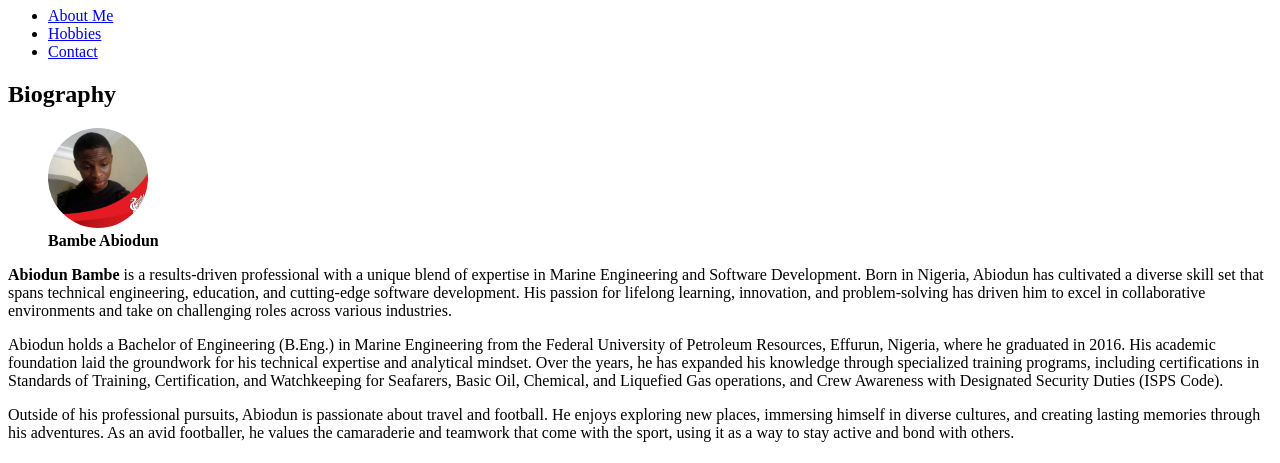
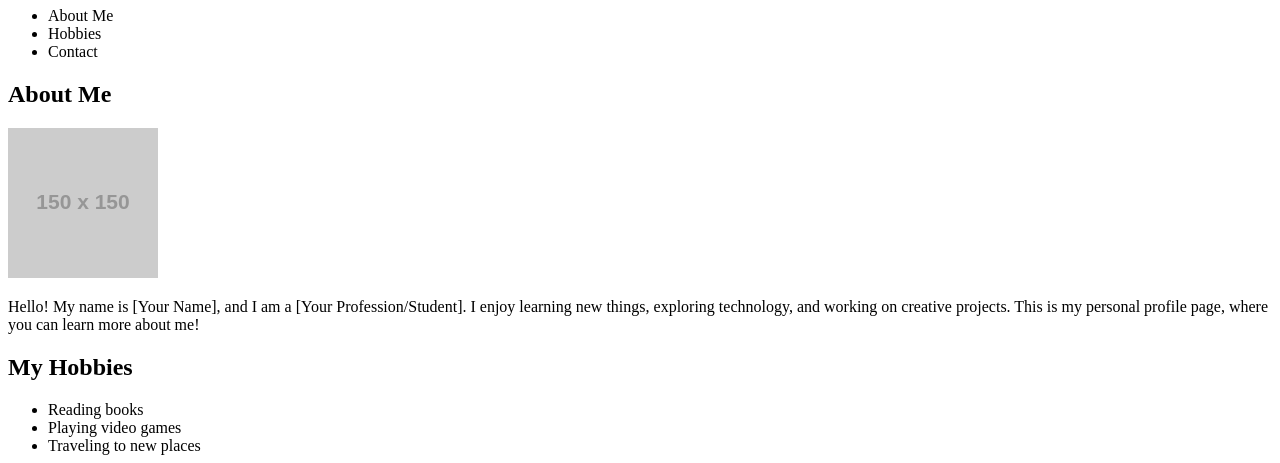
Before and after one commit to AbbeyCoder/personal-profile, a plain HTML site: page index.html in a window 1280 px wide. Shown: the part 73-536 px from the top of the page. Drawn offline with Linux system fonts and the light colour scheme; placeholder pictures from the web are drawn by us.

Commit message:
Update index.html

```diff
--- a/index.html
+++ b/index.html
@@ -1,94 +1,49 @@
 <!DOCTYPE html>
 <html lang="en">
-
 <head>
   <meta charset="UTF-8">
   <meta name="viewport" content="width=device-width, initial-scale=1.0">
-    <title>Personal Profile</title>
+  <title>My Profile</title>
 </head>
-
 <body>
+  <!-- Header Section -->
   <header>
     <h1>My Profile</h1>
-        <nav role="navigation">
+    <nav>
       <ul>
-
-                <li><a href="#" title="Learn more about me">About Me</a></li>
-                <li><a href="#" title="Discover my hobbies">Hobbies</a></li>
-                <li><a href="#" title="Get in touch with me">Contact</a></li>
+        <li>About Me</li>
+        <li>Hobbies</li>
+        <li>Contact</li>
       </ul>
     </nav>
   </header>
-    <main>
+
+  <!-- Bio Section -->
   <section>
-            <h2>Biography</h2>
-            <figure>
-                <img src="Abiodun.jpg" alt="Portrait of Bambe Abiodun, a Marine Engineer and Software Developer"
-                    width="100" height="100" style="border-radius:50%" loading="lazy">
-                <figcaption><strong>Bambe Abiodun</strong></figcaption>
-            </figure>
-            <p><strong>Abiodun Bambe</strong> is a results-driven professional with a unique blend of
-                expertise in
-                Marine
-                Engineering and
-                Software
-                Development. Born in Nigeria, Abiodun has cultivated a diverse skill set that spans
-                technical
-                engineering,
-                education, and cutting-edge software development. His passion for lifelong learning,
-                innovation, and
-                problem-solving has driven him to excel in collaborative environments and take on
-                challenging roles
-                across
-                various
-                industries.</p>
-            <p>Abiodun holds a Bachelor of Engineering (B.Eng.) in Marine Engineering from the Federal
-                University of
-                Petroleum
-                Resources, Effurun, Nigeria, where he graduated in 2016. His academic foundation laid the
-                groundwork for
-                his
-                technical
-                expertise and analytical mindset. Over the years, he has expanded his knowledge through
-                specialized
-                training
-                programs,
-                including certifications in Standards of Training, Certification, and Watchkeeping for
-                Seafarers, Basic
-                Oil,
-                Chemical,
-                and Liquefied Gas operations, and Crew Awareness with Designated Security Duties (ISPS
-                Code).</p>
+    <h2>About Me</h2>
+    <img src="https://via.placeholder.com/150" alt="Profile Picture">
     <p>
-                Outside of his professional pursuits, Abiodun is passionate about travel and football. He
-                enjoys
-                exploring
-                new
-                places, immersing himself in diverse cultures, and creating lasting memories through his
-                adventures. As
-                an
-                avid
-                footballer, he values the camaraderie and teamwork that come with the sport, using it as a
-                way to stay
-                active
-                and bond with others.
+      Hello! My name is [Your Name], and I am a [Your Profession/Student].
+      I enjoy learning new things, exploring technology, and working on creative projects.
+      This is my personal profile page, where you can learn more about me!
     </p>
   </section>
+
+  <!-- Hobbies Section -->
   <section>
-            <h3>Hobbies</h3>
+    <h2>My Hobbies</h2>
     <ul>
-                <li>Playing Football</li>
-                <li>Reading</li>
-                <li>Travelling</li>
+      <li>Reading books</li>
+      <li>Playing video games</li>
+      <li>Traveling to new places</li>
     </ul>
   </section>
-    </main>
+
+  <!-- Footer Section -->
   <footer>
-        <address>You can contact me at <a
-                href="mailto:bambeabiodun@gmail.com"><strong>bambeabiodun@gmail.com</strong></a>
-        </address>
+    <h2>Contact Me</h2>
+    <p>Email: yourname@example.com</p>
+    <p>Social Media: <a href="https://twitter.com/yourhandle" target="_blank">Twitter</a></p>
   </footer>
-
 </body>
-
 </html>
```
Lines whose indentation alone changed are shown as unchanged.
